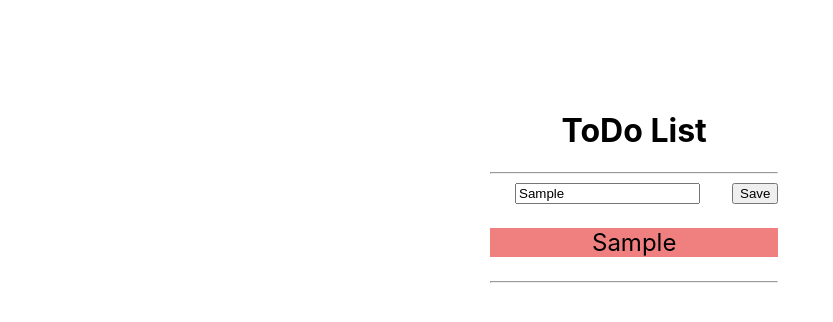
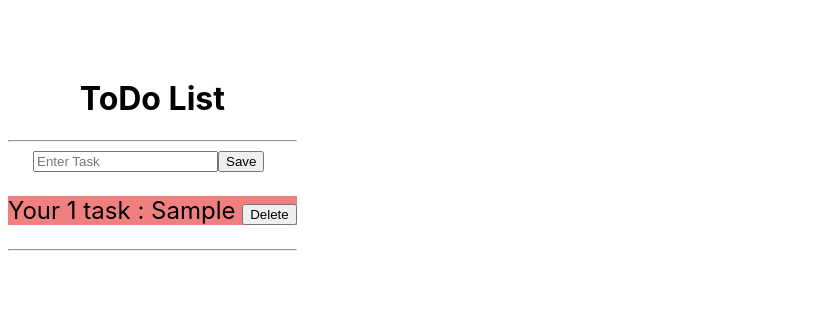
Before and after one commit to nishigothi99/Workoscope_React, a React (Create React App) app: page / in a window 1280 px wide. Both pictures are taken after typing "Sample" into the empty fields and a click on the button "Save". Shown: the top 322 px of the page, without its empty margins (0-833 px from the left). Built offline with nearby package versions, Linux system fonts and the light colour scheme.

Commit message:
ToDo list with adding and deleting task

```diff
--- a/src/ToDo.js
+++ b/src/ToDo.js
@@ -1,64 +1,83 @@
-import React, { Component } from "react"
+import React, { Component } from "react";
+import { Card } from "./ToDoComp";
 
 class ToDo extends Component {
-
   constructor(props) {
     super(props);
     this.state = {
-      data: []
-    }
+      data: [],
+      ID: 1,
+    };
   }
 
   onSubmit = (event) => {
     event.preventDefault();
-    const task = this.task.value;
-    const info = {task: task};
+    const ID = this.state.ID;
+    this.setState({
+      ID: ID + 1,
+    });
+    // this.state.ID=this.state.ID+1
+    const info = { task: this.task.value, ID };
     const data = [...this.state.data, info];
     this.setState({
-      data: data
+      data: data,
     });
-    console.log(data)
+    this.task.value = "";
+    console.log(data);
   };
-
+  //
   onDelete = index => {
     this.setState({
-      items: [
-        ...this.state.items.slice(0, index),
-        ...this.state.items.slice(index + 1)
+      data: [
+        ...this.state.data.slice(0, index),
+        ...this.state.data.slice(index + 1)
       ]
     });
    };
 
+  //  [1,2,3,4,5]
+  //  slice(0,2) (3)
+  //  [...[1,2],...[4,5]]
+  //... understand
+  //   console.log(this.state.data)
+  // };
+  // onDelete = (ID) => {
+  //   this.setState({
+  //     data: [],
+  //   });
+  // };
+
+  // onDelete = ID => {
+  //   const data = this.info.filter(item => item !== this.ID);
+  //   this.setState({ data: data });
+  // };
+
   render() {
     return (
-        <div className="container" >
+      <div className="container">
         <h1>ToDo List</h1>
 
-          <hr/>
+        <hr />
 
         <div className="row" id="row">
-            <form onSubmit={this.onSubmit} style={{marginLeft: 25+"px"}} >
+          <form onSubmit={this.onSubmit} style={{ marginLeft: 25 + "px" }}>
             <input
               type="text"
               placeholder="Enter Task"
-                  ref={input => this.task = input}/>
-              <button type="submit" style={{marginLeft: 32+"px"}}>Save</button>
-
+              ref={(input) => (this.task = input)}
+            required/>
+            <button type="submit">Save</button>
           </form>
         </div>
         <div className="row">
-            {
-              this.state.data.map((info, index) => <Card key={index} info={info} onDelete={() => this.onDelete(index)}/>)
-            }
+          {this.state.data.map((info,index) => (
+            <Card  info={info} onDelete={() => this.onDelete(index)} />
+          ))}
         </div>
-          <hr/>
+        <hr />
       </div>
-    )
+    );
   }
 }
 
-const Card = props =>
-          <p id="card">{props.info.task}</p>
-
-
 export default ToDo;
--- /dev/null
+++ b/src/ToDoComp.js
@@ -0,0 +1,7 @@
+import React from 'react'
+
+export const Card = (props) =>
+<div id="card">
+<p>Your {props.info.ID} task : {props.info.task} <button onClick={() => props.onDelete(props.info.ID)}>Delete</button></p>
+
+</div>
--- a/src/index.css
+++ b/src/index.css
@@ -1,5 +1,4 @@
 body {
-
   font-family: -apple-system, BlinkMacSystemFont, 'Segoe UI', 'Roboto', 'Oxygen',
     'Ubuntu', 'Cantarell', 'Fira Sans', 'Droid Sans', 'Helvetica Neue',
     sans-serif;
@@ -18,10 +17,8 @@ h1{
 .container {
   position: absolute;
   /* Center form in page horizontally & vertically */
-  top: 30%;
-  left: 50%;
-  margin-top: -150px;
-  margin-left: -150px;
+
+  margin-top: 50px;
 }
 
 #row {
```
Lines whose indentation alone changed are shown as unchanged.
